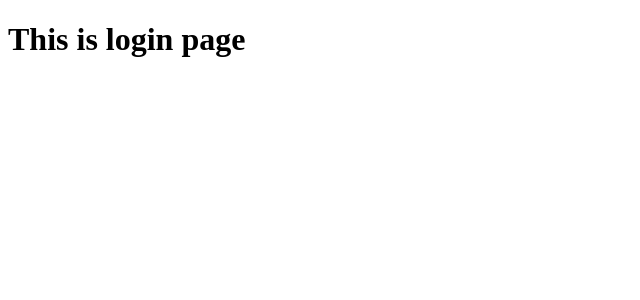
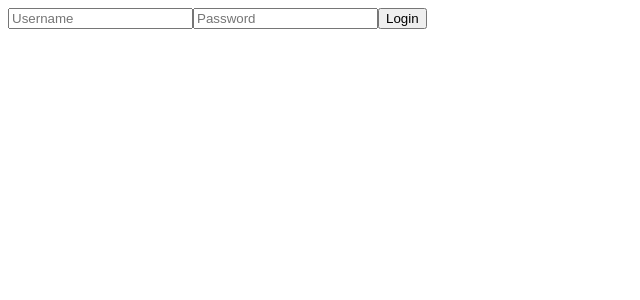
Before and after one commit to devdesai25/ecommerce-backend-fastapi, a React app in the folder frontend/: page /login in a window 1280 px wide. Shown: the top 300 px of the page, without its empty margins (0-640 px from the left). Built offline with nearby package versions, Linux system fonts and the light colour scheme; the HTML template or start-up script is replaced by a standard one.

Commit message:
Added login frontend

```diff
--- a/frontend/src/pages/Login.jsx
+++ b/frontend/src/pages/Login.jsx
@@ -1,5 +1,48 @@
+import { useState } from "react";
+
 function Login(){
-    return(<h1>This is login page</h1>)
+
+    const[username, setUsername] = useState("");
+    const[password, setPassword] = useState("");
+
+    const handleLogin = async () => {
+        const formData = new URLSearchParams();
+        formData.append("username", username);
+        formData.append("password", password);
+
+        const res = await fetch("http://localhost:8000/login",{
+            method : "POST",
+            headers : {
+                "Content-Type" : "application/x-www-form-urlencoded",
+            },
+            body : formData
+        });
+
+        const data = await res.json()
+        console.log(data)
+
+        localStorage.setItem("token", data.access_token);
+
+    };
+
+    return(
+    <div>
+        <input
+        placeholder = "Username"
+        value = {username}
+        onChange = {(e) => setUsername(e.target.value)}
+        />
+
+        <input
+        placeholder = "Password"
+        value = {password}
+        onChange = {(e) => setPassword(e.target.value)}
+        />
+
+        <button onClick={handleLogin}>Login</button>
+    </div>
+
+    )
 }
 
 export default Login;
```
